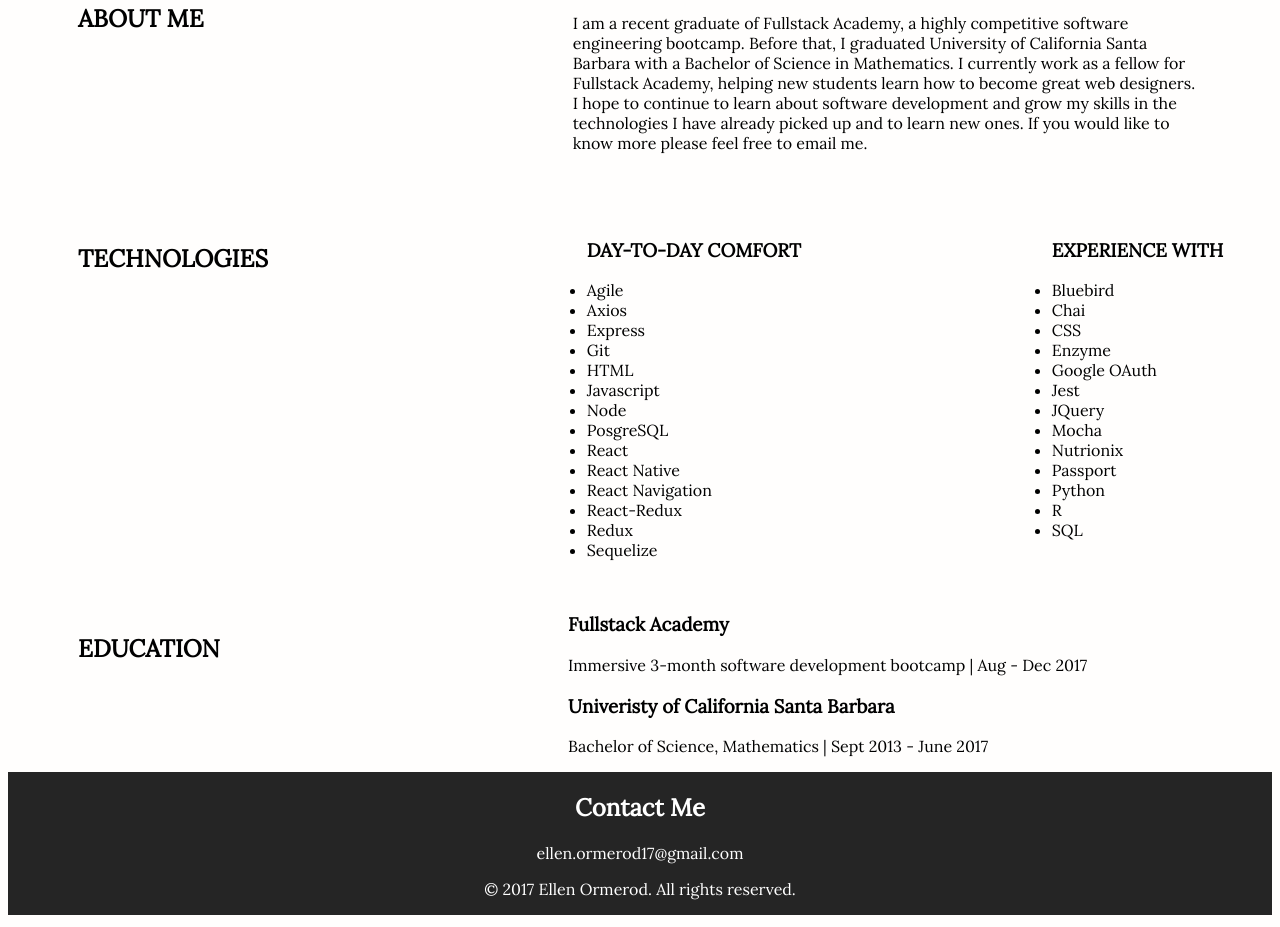
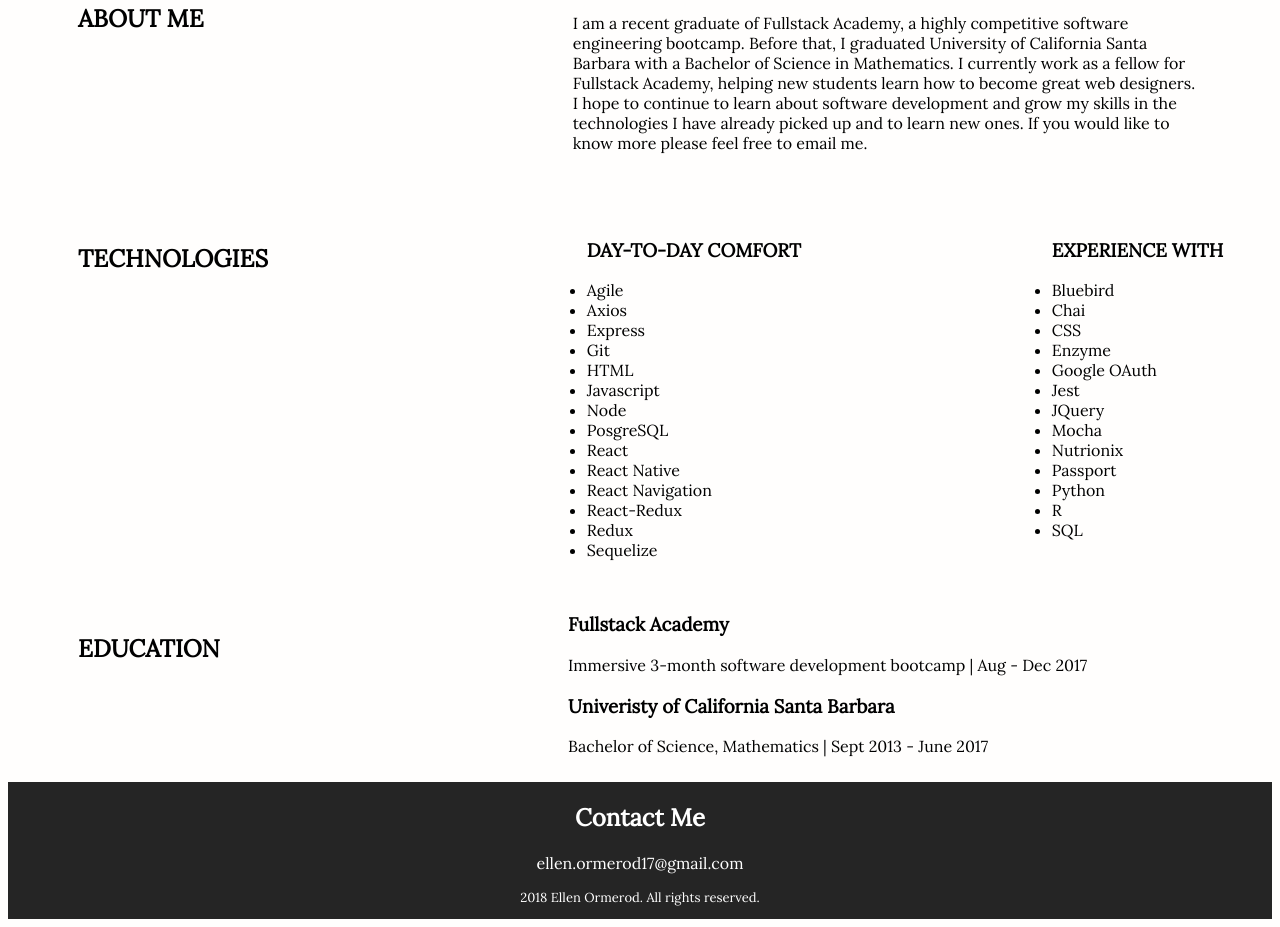
Before and after one commit to ellenormerod/personalwebsite, a plain HTML site: page index.html in a window 1280 px wide. Shown: the part 785-1712 px from the top of the page. Drawn offline with Linux system fonts and the light colour scheme.

Commit message:
small changes

```diff
--- a/index.html
+++ b/index.html
@@ -8,13 +8,13 @@
 </head>
 
 <body>
-  <header>
+  <!-- <header>
     <nav>
       <div class="nav-item">
         <a href="project.html">Projects</a>
       </div>
     </nav>
-  </header>
+  </header> -->
 
   <section id="title">
     <div id="title-text">
@@ -98,7 +98,7 @@
     <div class="text">
       <h2>Contact Me</h2>
       <p>ellen.ormerod17@gmail.com</p>
-      <p>© 2017 Ellen Ormerod. All rights reserved. </p>
+      <p id="extra">2018 Ellen Ormerod. All rights reserved. </p>
     </div>
   </footer>
 </body>
--- a/style.css
+++ b/style.css
@@ -194,8 +194,13 @@ a {
   justify-content: space-evenly;
   background-color: #252525;
   color: #fff;
+  margin: 10px 0 0 0;
 }
 
 .footer .text {
   position: relative;
 }
+
+.text #extra {
+  font-size: 13px;
+}
```
Also changed, not shown: project.html (+1 -1 lines).
